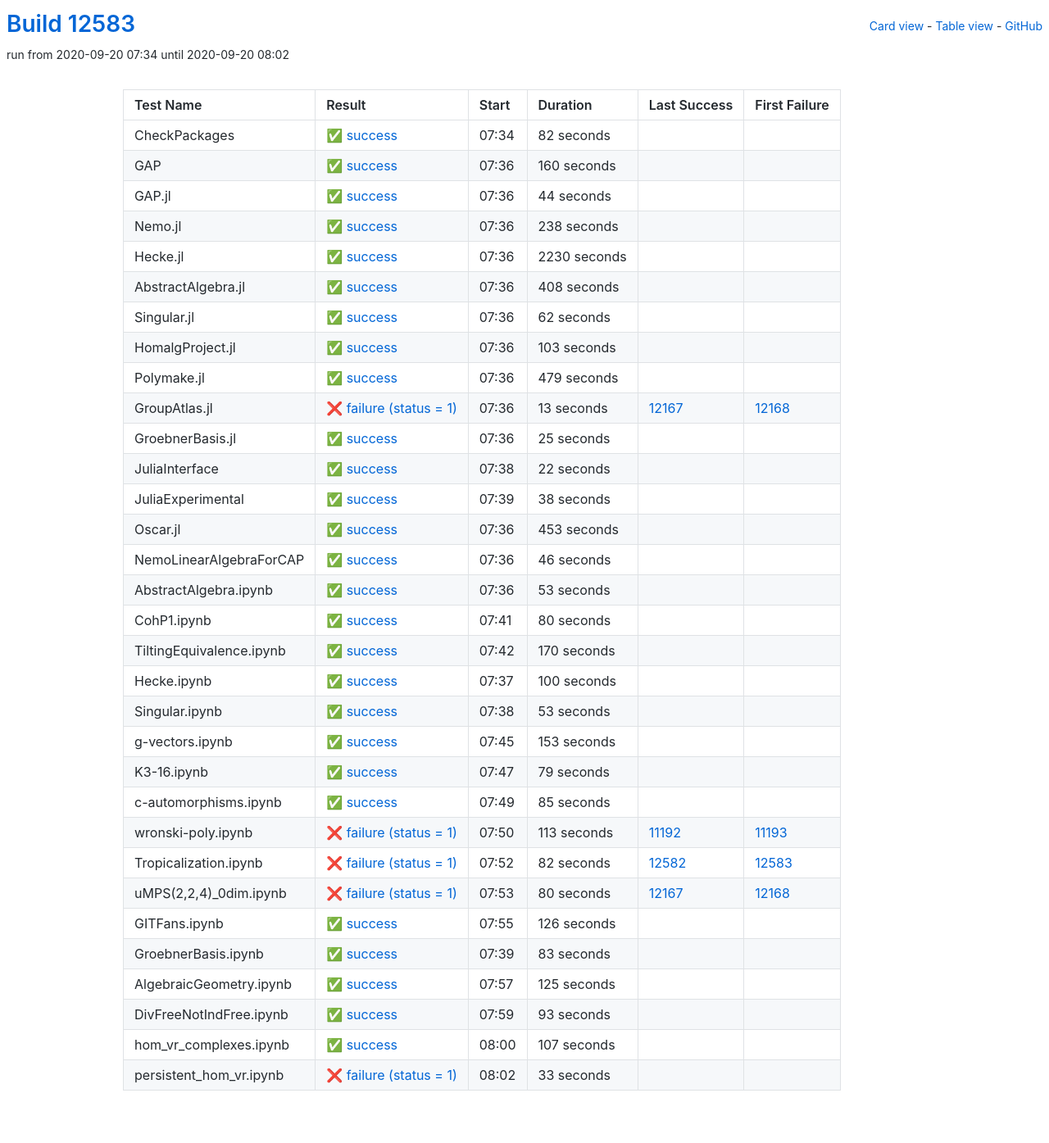
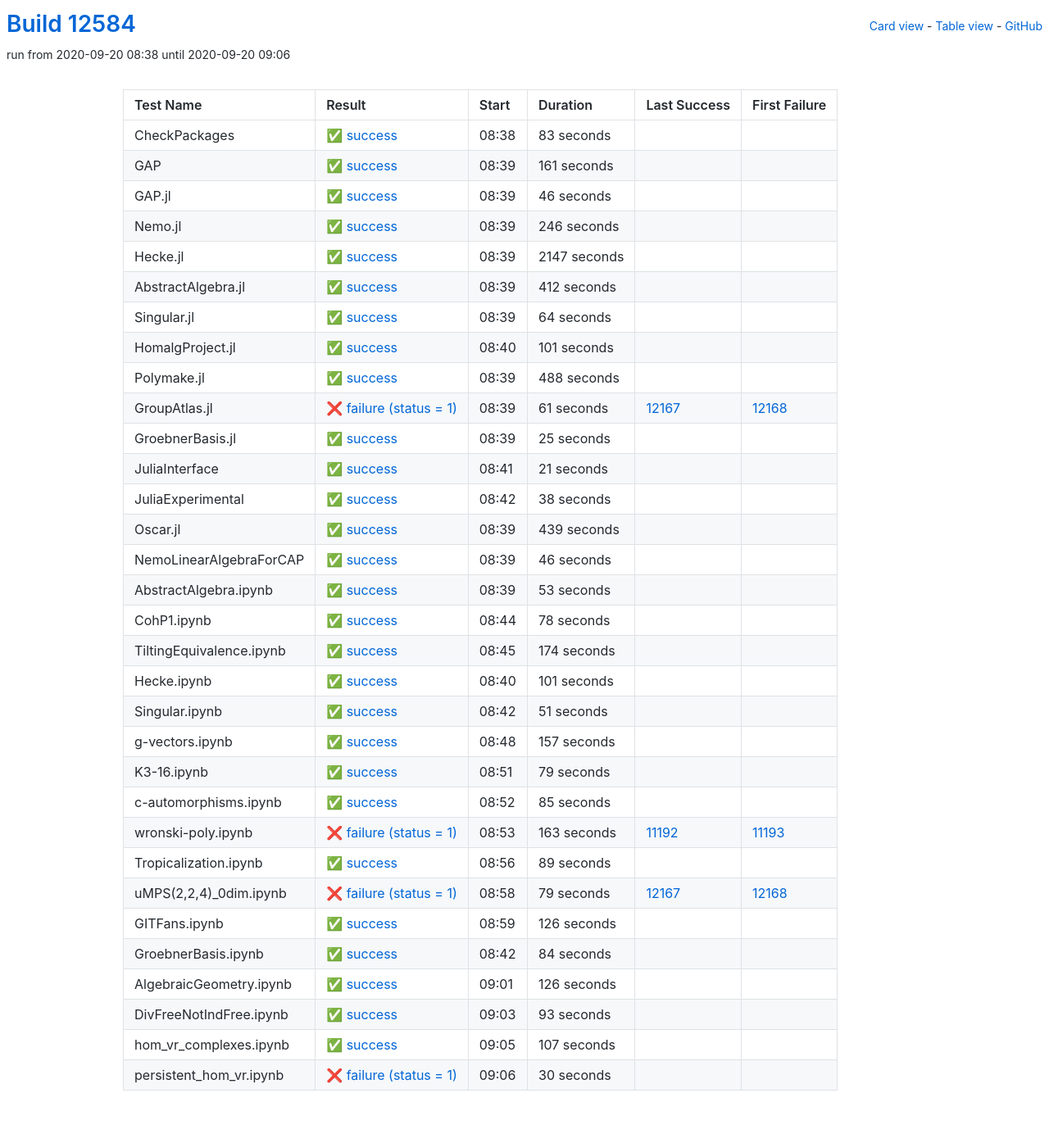
Before and after one commit to oscar-system/oscar-ci-status, a Jekyll site: the page built from table.html, in a window 1280 px wide. Shown: the whole page at 82% size. Built offline with Jekyll 4.4.1, drawn with Linux system fonts in a browser that asks for light colours.

Commit message:
Build #12584

```diff
--- a/_data/ci.yml
+++ b/_data/ci.yml
@@ -1,6 +1,6 @@
 ---
-build: 12583
-build_url: https://oscarci.mathematik.uni-kl.de/job/oscar/12583/
+build: 12584
+build_url: https://oscarci.mathematik.uni-kl.de/job/oscar/12584/
 job: oscar
 organization: oscar-system
 repo: oscar-ci-status
@@ -8,128 +8,128 @@
 tests:
 - name: CheckPackages
   id: checkpackages
-  log: https://oscarci.mathematik.uni-kl.de/job/oscar/12583/artifact/logs/build-12583/CheckPackages.log
-  start: 2020-09-20 07:34
+  log: https://oscarci.mathematik.uni-kl.de/job/oscar/12584/artifact/logs/build-12584/CheckPackages.log
+  start: 2020-09-20 08:38
   success: true
   exitcode: 0
   status: success
-  duration: 82
+  duration: 83
   last_success: false
   last_success_url:
   first_failure: false
   first_failure_url:
 - name: GAP
   id: gap
-  log: https://oscarci.mathematik.uni-kl.de/job/oscar/12583/artifact/logs/build-12583/GAP.log
-  start: 2020-09-20 07:36
+  log: https://oscarci.mathematik.uni-kl.de/job/oscar/12584/artifact/logs/build-12584/GAP.log
+  start: 2020-09-20 08:39
   success: true
   exitcode: 0
   status: success
-  duration: 160
+  duration: 161
   last_success: false
   last_success_url:
   first_failure: false
   first_failure_url:
 - name: GAP.jl
   id: gap-jl
-  log: https://oscarci.mathematik.uni-kl.de/job/oscar/12583/artifact/logs/build-12583/GAP.jl.log
-  start: 2020-09-20 07:36
+  log: https://oscarci.mathematik.uni-kl.de/job/oscar/12584/artifact/logs/build-12584/GAP.jl.log
+  start: 2020-09-20 08:39
   success: true
   exitcode: 0
   status: success
-  duration: 44
+  duration: 46
   last_success: false
   last_success_url:
   first_failure: false
   first_failure_url:
 - name: Nemo.jl
   id: nemo-jl
-  log: https://oscarci.mathematik.uni-kl.de/job/oscar/12583/artifact/logs/build-12583/Nemo.jl.log
-  start: 2020-09-20 07:36
+  log: https://oscarci.mathematik.uni-kl.de/job/oscar/12584/artifact/logs/build-12584/Nemo.jl.log
+  start: 2020-09-20 08:39
   success: true
   exitcode: 0
   status: success
-  duration: 238
+  duration: 246
   last_success: false
   last_success_url:
   first_failure: false
   first_failure_url:
 - name: Hecke.jl
   id: hecke-jl
-  log: https://oscarci.mathematik.uni-kl.de/job/oscar/12583/artifact/logs/build-12583/Hecke.jl.log
-  start: 2020-09-20 07:36
+  log: https://oscarci.mathematik.uni-kl.de/job/oscar/12584/artifact/logs/build-12584/Hecke.jl.log
+  start: 2020-09-20 08:39
   success: true
   exitcode: 0
   status: success
-  duration: 2230
+  duration: 2147
   last_success: false
   last_success_url:
   first_failure: false
   first_failure_url:
 - name: AbstractAlgebra.jl
   id: abstractalgebra-jl
-  log: https://oscarci.mathematik.uni-kl.de/job/oscar/12583/artifact/logs/build-12583/AbstractAlgebra.jl.log
-  start: 2020-09-20 07:36
+  log: https://oscarci.mathematik.uni-kl.de/job/oscar/12584/artifact/logs/build-12584/AbstractAlgebra.jl.log
+  start: 2020-09-20 08:39
   success: true
   exitcode: 0
   status: success
-  duration: 408
+  duration: 412
   last_success: false
   last_success_url:
   first_failure: false
   first_failure_url:
 - name: Singular.jl
   id: singular-jl
-  log: https://oscarci.mathematik.uni-kl.de/job/oscar/12583/artifact/logs/build-12583/Singular.jl.log
-  start: 2020-09-20 07:36
+  log: https://oscarci.mathematik.uni-kl.de/job/oscar/12584/artifact/logs/build-12584/Singular.jl.log
+  start: 2020-09-20 08:39
   success: true
   exitcode: 0
   status: success
-  duration: 62
+  duration: 64
   last_success: false
   last_success_url:
   first_failure: false
   first_failure_url:
 - name: HomalgProject.jl
   id: homalgproject-jl
-  log: https://oscarci.mathematik.uni-kl.de/job/oscar/12583/artifact/logs/build-12583/HomalgProject.jl.log
-  start: 2020-09-20 07:36
+  log: https://oscarci.mathematik.uni-kl.de/job/oscar/12584/artifact/logs/build-12584/HomalgProject.jl.log
+  start: 2020-09-20 08:40
   success: true
   exitcode: 0
   status: success
-  duration: 103
+  duration: 101
   last_success: false
   last_success_url:
   first_failure: false
   first_failure_url:
 - name: Polymake.jl
   id: polymake-jl
-  log: https://oscarci.mathematik.uni-kl.de/job/oscar/12583/artifact/logs/build-12583/Polymake.jl.log
-  start: 2020-09-20 07:36
+  log: https://oscarci.mathematik.uni-kl.de/job/oscar/12584/artifact/logs/build-12584/Polymake.jl.log
+  start: 2020-09-20 08:39
   success: true
   exitcode: 0
   status: success
-  duration: 479
+  duration: 488
   last_success: false
   last_success_url:
   first_failure: false
   first_failure_url:
 - name: GroupAtlas.jl
   id: groupatlas-jl
-  log: https://oscarci.mathematik.uni-kl.de/job/oscar/12583/artifact/logs/build-12583/GroupAtlas.jl.log
-  start: 2020-09-20 07:36
+  log: https://oscarci.mathematik.uni-kl.de/job/oscar/12584/artifact/logs/build-12584/GroupAtlas.jl.log
+  start: 2020-09-20 08:39
   success: false
   exitcode: 1
   status: failure
-  duration: 13
+  duration: 61
   last_success: 12167
   last_success_url: https://oscarci.mathematik.uni-kl.de/job/oscar/12167/
   first_failure: 12168
   first_failure_url: https://oscarci.mathematik.uni-kl.de/job/oscar/12168/
 - name: GroebnerBasis.jl
   id: groebnerbasis-jl
-  log: https://oscarci.mathematik.uni-kl.de/job/oscar/12583/artifact/logs/build-12583/GroebnerBasis.jl.log
-  start: 2020-09-20 07:36
+  log: https://oscarci.mathematik.uni-kl.de/job/oscar/12584/artifact/logs/build-12584/GroebnerBasis.jl.log
+  start: 2020-09-20 08:39
   success: true
   exitcode: 0
   status: success
@@ -140,20 +140,20 @@
   first_failure_url:
 - name: JuliaInterface
   id: juliainterface
-  log: https://oscarci.mathematik.uni-kl.de/job/oscar/12583/artifact/logs/build-12583/JuliaInterface.log
-  start: 2020-09-20 07:38
+  log: https://oscarci.mathematik.uni-kl.de/job/oscar/12584/artifact/logs/build-12584/JuliaInterface.log
+  start: 2020-09-20 08:41
   success: true
   exitcode: 0
   status: success
-  duration: 22
+  duration: 21
   last_success: false
   last_success_url:
   first_failure: false
   first_failure_url:
 - name: JuliaExperimental
   id: juliaexperimental
-  log: https://oscarci.mathematik.uni-kl.de/job/oscar/12583/artifact/logs/build-12583/JuliaExperimental.log
-  start: 2020-09-20 07:39
+  log: https://oscarci.mathematik.uni-kl.de/job/oscar/12584/artifact/logs/build-12584/JuliaExperimental.log
+  start: 2020-09-20 08:42
   success: true
   exitcode: 0
   status: success
@@ -164,20 +164,20 @@
   first_failure_url:
 - name: Oscar.jl
   id: oscar-jl
-  log: https://oscarci.mathematik.uni-kl.de/job/oscar/12583/artifact/logs/build-12583/Oscar.jl.log
-  start: 2020-09-20 07:36
+  log: https://oscarci.mathematik.uni-kl.de/job/oscar/12584/artifact/logs/build-12584/Oscar.jl.log
+  start: 2020-09-20 08:39
   success: true
   exitcode: 0
   status: success
-  duration: 453
+  duration: 439
   last_success: false
   last_success_url:
   first_failure: false
   first_failure_url:
 - name: NemoLinearAlgebraForCAP
   id: nemolinearalgebraforcap
-  log: https://oscarci.mathematik.uni-kl.de/job/oscar/12583/artifact/logs/build-12583/NemoLinearAlgebraForCAP.log
-  start: 2020-09-20 07:36
+  log: https://oscarci.mathematik.uni-kl.de/job/oscar/12584/artifact/logs/build-12584/NemoLinearAlgebraForCAP.log
+  start: 2020-09-20 08:39
   success: true
   exitcode: 0
   status: success
@@ -188,8 +188,8 @@
   first_failure_url:
 - name: AbstractAlgebra.ipynb
   id: abstractalgebra-ipynb
-  log: https://oscarci.mathematik.uni-kl.de/job/oscar/12583/artifact/logs/build-12583/AbstractAlgebra.ipynb.log
-  start: 2020-09-20 07:36
+  log: https://oscarci.mathematik.uni-kl.de/job/oscar/12584/artifact/logs/build-12584/AbstractAlgebra.ipynb.log
+  start: 2020-09-20 08:39
   success: true
   exitcode: 0
   status: success
@@ -200,68 +200,68 @@
   first_failure_url:
 - name: CohP1.ipynb
   id: cohp1-ipynb
-  log: https://oscarci.mathematik.uni-kl.de/job/oscar/12583/artifact/logs/build-12583/CohP1.ipynb.log
-  start: 2020-09-20 07:41
+  log: https://oscarci.mathematik.uni-kl.de/job/oscar/12584/artifact/logs/build-12584/CohP1.ipynb.log
+  start: 2020-09-20 08:44
   success: true
   exitcode: 0
   status: success
-  duration: 80
+  duration: 78
   last_success: false
   last_success_url:
   first_failure: false
   first_failure_url:
 - name: TiltingEquivalence.ipynb
   id: tiltingequivalence-ipynb
-  log: https://oscarci.mathematik.uni-kl.de/job/oscar/12583/artifact/logs/build-12583/TiltingEquivalence.ipynb.log
-  start: 2020-09-20 07:42
+  log: https://oscarci.mathematik.uni-kl.de/job/oscar/12584/artifact/logs/build-12584/TiltingEquivalence.ipynb.log
+  start: 2020-09-20 08:45
   success: true
   exitcode: 0
   status: success
-  duration: 170
+  duration: 174
   last_success: false
   last_success_url:
   first_failure: false
   first_failure_url:
 - name: Hecke.ipynb
   id: hecke-ipynb
-  log: https://oscarci.mathematik.uni-kl.de/job/oscar/12583/artifact/logs/build-12583/Hecke.ipynb.log
-  start: 2020-09-20 07:37
+  log: https://oscarci.mathematik.uni-kl.de/job/oscar/12584/artifact/logs/build-12584/Hecke.ipynb.log
+  start: 2020-09-20 08:40
   success: true
   exitcode: 0
   status: success
-  duration: 100
+  duration: 101
   last_success: false
   last_success_url:
   first_failure: false
   first_failure_url:
 - name: Singular.ipynb
   id: singular-ipynb
-  log: https://oscarci.mathematik.uni-kl.de/job/oscar/12583/artifact/logs/build-12583/Singular.ipynb.log
-  start: 2020-09-20 07:38
+  log: https://oscarci.mathematik.uni-kl.de/job/oscar/12584/artifact/logs/build-12584/Singular.ipynb.log
+  start: 2020-09-20 08:42
   success: true
   exitcode: 0
   status: success
-  duration: 53
+  duration: 51
   last_success: false
   last_success_url:
   first_failure: false
   first_failure_url:
 - name: g-vectors.ipynb
   id: g-vectors-ipynb
-  log: https://oscarci.mathematik.uni-kl.de/job/oscar/12583/artifact/logs/build-12583/g-vectors.ipynb.log
-  start: 2020-09-20 07:45
+  log: https://oscarci.mathematik.uni-kl.de/job/oscar/12584/artifact/logs/build-12584/g-vectors.ipynb.log
+  start: 2020-09-20 08:48
   success: true
   exitcode: 0
   status: success
-  duration: 153
+  duration: 157
   last_success: false
   last_success_url:
   first_failure: false
   first_failure_url:
 - name: K3-16.ipynb
   id: k3-16-ipynb
-  log: https://oscarci.mathematik.uni-kl.de/job/oscar/12583/artifact/logs/build-12583/K3-16.ipynb.log
-  start: 2020-09-20 07:47
+  log: https://oscarci.mathematik.uni-kl.de/job/oscar/12584/artifact/logs/build-12584/K3-16.ipynb.log
+  start: 2020-09-20 08:51
   success: true
   exitcode: 0
   status: success
@@ -272,8 +272,8 @@
   first_failure_url:
 - name: c-automorphisms.ipynb
   id: c-automorphisms-ipynb
-  log: https://oscarci.mathematik.uni-kl.de/job/oscar/12583/artifact/logs/build-12583/c-automorphisms.ipynb.log
-  start: 2020-09-20 07:49
+  log: https://oscarci.mathematik.uni-kl.de/job/oscar/12584/artifact/logs/build-12584/c-automorphisms.ipynb.log
+  start: 2020-09-20 08:52
   success: true
   exitcode: 0
   status: success
@@ -284,44 +284,44 @@
   first_failure_url:
 - name: wronski-poly.ipynb
   id: wronski-poly-ipynb
-  log: https://oscarci.mathematik.uni-kl.de/job/oscar/12583/artifact/logs/build-12583/wronski-poly.ipynb.log
-  start: 2020-09-20 07:50
+  log: https://oscarci.mathematik.uni-kl.de/job/oscar/12584/artifact/logs/build-12584/wronski-poly.ipynb.log
+  start: 2020-09-20 08:53
   success: false
   exitcode: 1
   status: failure
-  duration: 113
+  duration: 163
   last_success: 11192
   last_success_url: https://oscarci.mathematik.uni-kl.de/job/oscar/11192/
   first_failure: 11193
   first_failure_url: https://oscarci.mathematik.uni-kl.de/job/oscar/11193/
 - name: Tropicalization.ipynb
   id: tropicalization-ipynb
-  log: https://oscarci.mathematik.uni-kl.de/job/oscar/12583/artifact/logs/build-12583/Tropicalization.ipynb.log
-  start: 2020-09-20 07:52
+  log: https://oscarci.mathematik.uni-kl.de/job/oscar/12584/artifact/logs/build-12584/Tropicalization.ipynb.log
+  start: 2020-09-20 08:56
+  success: true
+  exitcode: 0
+  status: success
+  duration: 89
+  last_success: false
+  last_success_url:
+  first_failure: false
+  first_failure_url:
+- name: uMPS(2,2,4)_0dim.ipynb
+  id: umps-2-2-4-0dim-ipynb
+  log: https://oscarci.mathematik.uni-kl.de/job/oscar/12584/artifact/logs/build-12584/uMPS-2-2-4-_0dim.ipynb.log
+  start: 2020-09-20 08:58
   success: false
   exitcode: 1
   status: failure
-  duration: 82
-  last_success: 12582
-  last_success_url: https://oscarci.mathematik.uni-kl.de/job/oscar/12582/
-  first_failure: 12583
-  first_failure_url: https://oscarci.mathematik.uni-kl.de/job/oscar/12583/
-- name: uMPS(2,2,4)_0dim.ipynb
-  id: umps-2-2-4-0dim-ipynb
-  log: https://oscarci.mathematik.uni-kl.de/job/oscar/12583/artifact/logs/build-12583/uMPS-2-2-4-_0dim.ipynb.log
-  start: 2020-09-20 07:53
-  success: false
-  exitcode: 1
-  status: failure
-  duration: 80
+  duration: 79
   last_success: 12167
   last_success_url: https://oscarci.mathematik.uni-kl.de/job/oscar/12167/
   first_failure: 12168
   first_failure_url: https://oscarci.mathematik.uni-kl.de/job/oscar/12168/
 - name: GITFans.ipynb
   id: gitfans-ipynb
-  log: https://oscarci.mathematik.uni-kl.de/job/oscar/12583/artifact/logs/build-12583/GITFans.ipynb.log
-  start: 2020-09-20 07:55
+  log: https://oscarci.mathematik.uni-kl.de/job/oscar/12584/artifact/logs/build-12584/GITFans.ipynb.log
+  start: 2020-09-20 08:59
   success: true
   exitcode: 0
   status: success
@@ -332,32 +332,32 @@
   first_failure_url:
 - name: GroebnerBasis.ipynb
   id: groebnerbasis-ipynb
-  log: https://oscarci.mathematik.uni-kl.de/job/oscar/12583/artifact/logs/build-12583/GroebnerBasis.ipynb.log
-  start: 2020-09-20 07:39
+  log: https://oscarci.mathematik.uni-kl.de/job/oscar/12584/artifact/logs/build-12584/GroebnerBasis.ipynb.log
+  start: 2020-09-20 08:42
   success: true
   exitcode: 0
   status: success
-  duration: 83
+  duration: 84
   last_success: false
   last_success_url:
   first_failure: false
   first_failure_url:
 - name: AlgebraicGeometry.ipynb
   id: algebraicgeometry-ipynb
-  log: https://oscarci.mathematik.uni-kl.de/job/oscar/12583/artifact/logs/build-12583/AlgebraicGeometry.ipynb.log
-  start: 2020-09-20 07:57
+  log: https://oscarci.mathematik.uni-kl.de/job/oscar/12584/artifact/logs/build-12584/AlgebraicGeometry.ipynb.log
+  start: 2020-09-20 09:01
   success: true
   exitcode: 0
   status: success
-  duration: 125
+  duration: 126
   last_success: false
   last_success_url:
   first_failure: false
   first_failure_url:
 - name: DivFreeNotIndFree.ipynb
   id: divfreenotindfree-ipynb
-  log: https://oscarci.mathematik.uni-kl.de/job/oscar/12583/artifact/logs/build-12583/DivFreeNotIndFree.ipynb.log
-  start: 2020-09-20 07:59
+  log: https://oscarci.mathematik.uni-kl.de/job/oscar/12584/artifact/logs/build-12584/DivFreeNotIndFree.ipynb.log
+  start: 2020-09-20 09:03
   success: true
   exitcode: 0
   status: success
@@ -368,8 +368,8 @@
   first_failure_url:
 - name: hom_vr_complexes.ipynb
   id: hom-vr-complexes-ipynb
-  log: https://oscarci.mathematik.uni-kl.de/job/oscar/12583/artifact/logs/build-12583/hom_vr_complexes.ipynb.log
-  start: 2020-09-20 08:00
+  log: https://oscarci.mathematik.uni-kl.de/job/oscar/12584/artifact/logs/build-12584/hom_vr_complexes.ipynb.log
+  start: 2020-09-20 09:05
   success: true
   exitcode: 0
   status: success
@@ -380,12 +380,12 @@
   first_failure_url:
 - name: persistent_hom_vr.ipynb
   id: persistent-hom-vr-ipynb
-  log: https://oscarci.mathematik.uni-kl.de/job/oscar/12583/artifact/logs/build-12583/persistent_hom_vr.ipynb.log
-  start: 2020-09-20 08:02
+  log: https://oscarci.mathematik.uni-kl.de/job/oscar/12584/artifact/logs/build-12584/persistent_hom_vr.ipynb.log
+  start: 2020-09-20 09:06
   success: false
   exitcode: 1
   status: failure
-  duration: 33
+  duration: 30
   last_success: false
   last_success_url:
   first_failure: false
```
Also changed, not shown: README.md.
